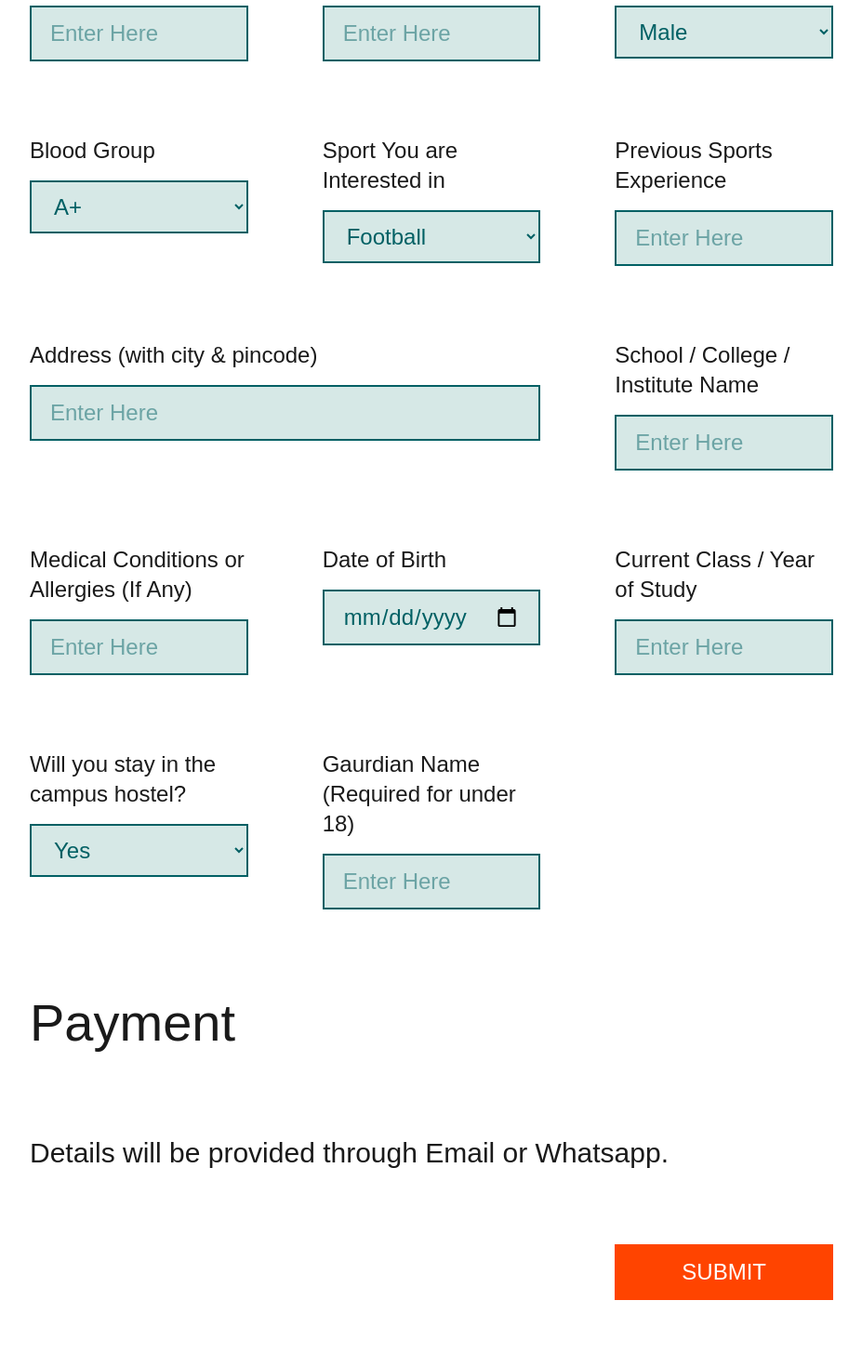
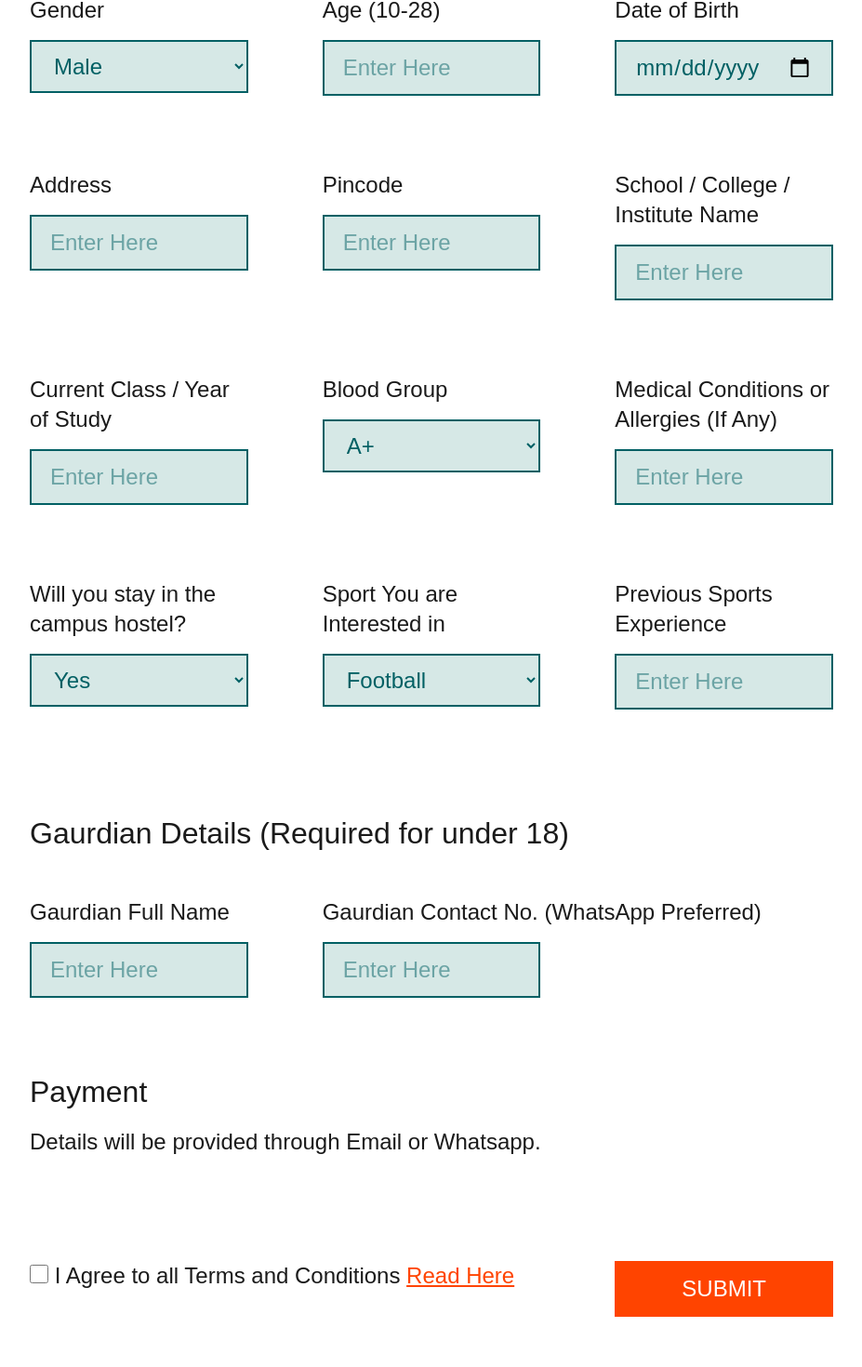
Before and after one commit to rayanry9/iism-2025, a SvelteKit app in the folder web/workshop/: page /register in a window 1280 px wide. Shown: the part 650-2120 px from the top of the page at 93% size, without its empty margins (176-1103 px from the left). Built offline with nearby package versions, Linux system fonts and the light colour scheme; a web font is replaced by a local one.

Commit message:
feat: registration ui

```diff
--- a/web/workshop/src/routes/register/+page.svelte
+++ b/web/workshop/src/routes/register/+page.svelte
@@ -1,16 +1,88 @@
 <script lang="ts">
 	import { enhance } from '$app/forms';
+	let dialog = $state();
 </script>
 
-<main class="px-52 pt-24 pb-32">
+<dialog
+	closedby="any"
+	bind:this={dialog}
+	class="bg-background text-foreground mx-auto mt-auto h-[70vh] w-screen max-w-none grow p-12 sm:my-auto sm:h-fit sm:w-[75vw] sm:p-16"
+>
+	<div class="flex flex-col">
+		<div class="flex flex-row items-center">
+			<h2 class="text-[2rem] font-medium sm:text-[2.5rem]">Terms and Conditions</h2>
+			<button
+				onclick={() => {
+					(dialog as HTMLDialogElement).close();
+				}}
+				class="ml-auto flex size-12 -skew-x-[15deg] cursor-pointer flex-col bg-[#016064] sm:size-16"
+			>
+				<img
+					src="icons/cross.svg"
+					class="mx-auto my-auto skew-x-[15deg] items-center"
+					alt="cross"
+				/>
+			</button>
+		</div>
+		<hr class="my-6 sm:my-12" />
+		{#snippet Card(header: string, points: string[])}
+			<div class="flex flex-col">
+				<h4 class="text-xl font-semibold sm:text-2xl">{header}</h4>
+				<ul class="mt-2.5 list-disc pl-4 sm:pl-6 sm:text-lg">
+					{#each points as point (point)}
+						<li>{point}</li>
+					{/each}
+				</ul>
+			</div>
+		{/snippet}
+		<div class="grid grid-cols-1 gap-x-4 gap-y-8 sm:grid-cols-2">
+			{@render Card('ACCOMODATION & MEALS', [
+				'Hostel stay and meals are included in the fee',
+				'No refunds for skipped meals or early exits from campus',
+				'Participants must follow hostel guidelines and maintain decorum'
+			])}
+			{@render Card('CODE OF CONDUCT', [
+				'Unethical behavior, harassment, or rule violations will result in expulsion from the camp',
+				'No refunds will be issued in such cases',
+				'Respect for peers, staff, and campus property is mandatory'
+			])}
+			{@render Card('DAMAGE & PENALTY', [
+				'Participants are liable for any damage to campus property',
+				'Monetary penalties will be applied for any damage',
+				'Repeated or serious offenses may lead to suspension from the camp without refund'
+			])}
+			{@render Card('WEATHER & SCHEDULE FLEXIBILITY', [
+				'In case of rain or other disruptions, outdoor sports will be shifted to indoor venues or alternative activities arranged',
+				'The schedule may be adjusted for safety or logistical reasons'
+			])}
+			{@render Card('SAFETY & LIABILITY', [
+				'Basic medical assistance will be available on-site',
+				'Organizers are not responsible for injuries during the camp',
+				'All participants are expected to follow staff and coach instructions'
+			])}
+			{@render Card('GENERAL TERMS', [
+				'Organizers reserve the right to alter the schedule, sports lineup, and policies as necessary',
+				'The camp fee is non-refundable except in rare medical emergencies with valid proof'
+			])}
+		</div>
+	</div>
+</dialog>
+
+<main class="px-8 pt-16 pb-16 sm:px-52 sm:pt-24 sm:pb-32">
 	<section>
-		<h1 class="text-[3.5rem] font-medium">Register</h1>
-		<p class="text-xl">
+		<h1 class="text-[2rem] font-medium sm:text-[3.5rem]">Register</h1>
+		<p class="sm:text-xl">
 			Workshop is pen to school and college students around Hyderabad. Limited seats<br />available.
 			Fill the form below to confirm your spot!
 		</p>
 
-		<form use:enhance class="mt-24 grid grid-cols-3 gap-x-20 gap-y-20">
+		<form
+			method="POST"
+			use:enhance
+			class="mt-12 grid grid-cols-1 gap-x-20 gap-y-6 sm:grid-cols-3 sm:gap-y-20"
+		>
+			<h1 class=" text-xl font-medium sm:col-span-3 sm:-mb-10 sm:text-[2rem]">About You</h1>
+
 			<label>
 				<p class="label-text">Full Name</p>
 				<input class="input" placeholder="Enter Here" type="text" required />
@@ -22,18 +94,8 @@
 			</label>
 
 			<label>
-				<p class="label-text">Emergency No. (Parents)</p>
-				<input class="input" placeholder="Enter Here" type="text" required />
-			</label>
-
-			<label>
 				<p class="label-text">Email ID</p>
 				<input class="input" placeholder="Enter Here" type="email" required />
-			</label>
-
-			<label>
-				<p class="label-text">Age (10-28)</p>
-				<input class="input" placeholder="Enter Here" type="number" min={10} max={28} required />
 			</label>
 
 			<label>
@@ -47,6 +109,36 @@
 			</label>
 
 			<label>
+				<p class="label-text">Age (10-28)</p>
+				<input class="input" placeholder="Enter Here" type="number" min={10} max={28} required />
+			</label>
+
+			<label>
+				<p class="label-text">Date of Birth</p>
+				<input class="input" placeholder="Enter Here" type="date" required />
+			</label>
+
+			<label class="">
+				<p class="label-text">Address</p>
+				<input class="input" placeholder="Enter Here" type="text" />
+			</label>
+
+			<label class="">
+				<p class="label-text">Pincode</p>
+				<input class="input" placeholder="Enter Here" type="number" />
+			</label>
+
+			<label>
+				<p class="label-text">School / College / Institute Name</p>
+				<input class="input" placeholder="Enter Here" type="text" required />
+			</label>
+
+			<label>
+				<p class="label-text">Current Class / Year of Study</p>
+				<input class="input" placeholder="Enter Here" type="text" required />
+			</label>
+
+			<label>
 				<p class="label-text">Blood Group</p>
 				<select class="input select" required>
 					<option class="option">A+</option>
@@ -57,6 +149,19 @@
 					<option class="option">AB-</option>
 					<option class="option">O+</option>
 					<option class="option">O-</option>
+				</select>
+			</label>
+
+			<label>
+				<p class="label-text">Medical Conditions or Allergies (If Any)</p>
+				<input class="input" placeholder="Enter Here" type="text" />
+			</label>
+
+			<label>
+				<p class="label-text">Will you stay in the campus hostel?</p>
+				<select class="input select" required>
+					<option class="option">Yes</option>
+					<option class="option">No</option>
 				</select>
 			</label>
 
@@ -75,50 +180,45 @@
 				<input type="text" class="input" placeholder="Enter Here" />
 			</label>
 
-			<label class="col-span-2">
-				<p class="label-text">Address (with city & pincode)</p>
-				<input class="input" placeholder="Enter Here" type="text" />
-			</label>
+			<h1 class="mb-6 text-2xl font-medium sm:col-span-3 sm:mt-8 sm:mb-0 sm:text-[2rem]">
+				Gaurdian Details (Required for under 18)
+			</h1>
 
-			<label>
-				<p class="label-text">School / College / Institute Name</p>
+			<label class="-mt-8">
+				<p class="label-text">Gaurdian Full Name</p>
 				<input class="input" placeholder="Enter Here" type="text" required />
 			</label>
 
-			<label>
-				<p class="label-text">Medical Conditions or Allergies (If Any)</p>
-				<input class="input" placeholder="Enter Here" type="text" />
+			<label class="sm:col-span-2 sm:-mt-8 sm:grid sm:grid-cols-subgrid">
+				<p class="label-text sm:col-span-2">Gaurdian Contact No. (WhatsApp Preferred)</p>
+				<input class="input sm:col-span-1" placeholder="Enter Here" type="text" required />
 			</label>
 
-			<label>
-				<p class="label-text">Date of Birth</p>
-				<input class="input" placeholder="Enter Here" type="date" required />
-			</label>
-
-			<label>
-				<p class="label-text">Current Class / Year of Study</p>
-				<input class="input" placeholder="Enter Here" type="text" required />
-			</label>
-
-			<label>
-				<p class="label-text">Will you stay in the campus hostel?</p>
-				<select class="input select" required>
-					<option class="option">Yes</option>
-					<option class="option">No</option>
-				</select>
-			</label>
-
-			<label>
-				<p class="label-text">Gaurdian Name (Required for under 18)</p>
-				<input class="input" placeholder="Enter Here" type="text" required />
-			</label>
-
-			<h1 class="col-span-3 text-[3.5rem] font-medium">Payment</h1>
-			<div class="col-span-3 text-3xl">Details will be provided through Email or Whatsapp.</div>
-			<div class="col-span-2"></div>
+			<h1 class="text-2xl font-medium sm:col-span-3 sm:text-[2rem]">Payment</h1>
+			<div class="-mt-4 sm:col-span-3 sm:-mt-16 sm:text-2xl">
+				Details will be provided through Email or Whatsapp.
+			</div>
+			<div class="sm:col-span-2">
+				<label class="sm:text-2xl">
+					<input type="checkbox" class="size-4 sm:size-5" required />
+					<span>
+						I Agree to all Terms and Conditions
+						<span
+							onclick={(ev) => {
+								ev.preventDefault();
+								ev.stopImmediatePropagation();
+								(dialog as HTMLDialogElement).showModal();
+							}}
+							role="button"
+							tabindex={0}
+							class="text-primary underline">Read Here</span
+						>
+					</span>
+				</label>
+			</div>
 			<button
 				type="submit"
-				class="bg-primary text-background hover:bg-primary/75 w-full py-3.5 text-2xl hover:cursor-pointer"
+				class="bg-primary text-background hover:bg-primary/75 w-full py-3 text-xl hover:cursor-pointer sm:py-3.5 sm:text-2xl"
 				>SUBMIT</button
 			>
 		</form>
@@ -129,16 +229,16 @@
 	@reference "../../app.css";
 
 	.label-text {
-		@apply mb-4 text-2xl;
+		@apply mb-4 sm:text-2xl;
 	}
 
 	.input {
-		@apply focus:border-primary w-full border-2 border-[#016064] bg-[#D6E8E6] px-5 py-3 text-2xl text-[#016064] hover:brightness-90 focus:outline-none;
+		@apply focus:border-primary w-full border-2 border-[#016064] bg-[#D6E8E6] px-5 py-3 text-[#016064] hover:brightness-90 focus:outline-none sm:text-2xl;
 	}
 
 	.select {
 	}
 	.option {
-		@apply py-2 pl-4 text-lg;
+		@apply py-2 pl-4 text-sm sm:text-lg;
 	}
 </style>
```
